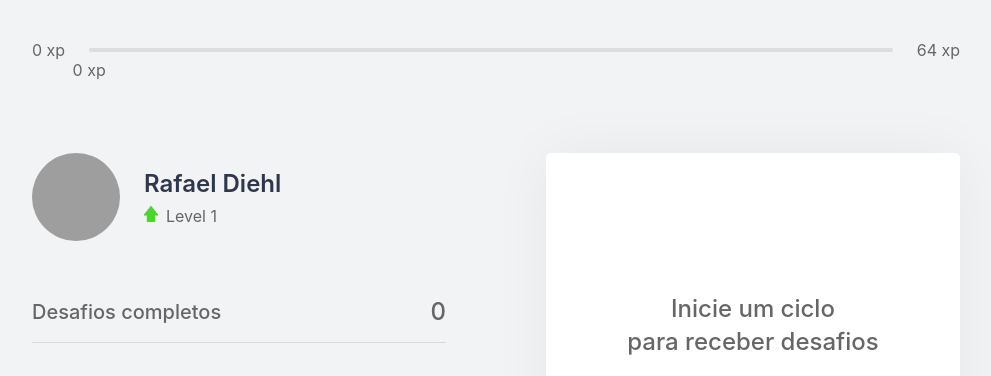
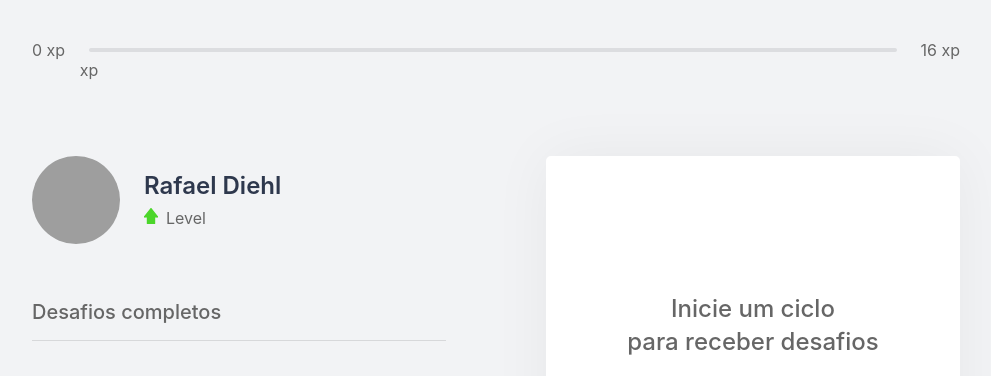
Before and after one commit to rafaeldiehl/move.it, a Next.js app: page / in a window 1280 px wide. Shown: the top 376 px of the page, without its empty margins (144-1135 px from the left). Built offline with nearby package versions, Linux system fonts and the light colour scheme; grey boxes are pictures that could not be loaded.

Commit message:
Fix bug full bar

```diff
--- a/src/contexts/ChallengesContext.tsx
+++ b/src/contexts/ChallengesContext.tsx
@@ -34,9 +34,9 @@ interface ChallengesProviderProps {
 export const ChallengesContext = createContext({} as ChallengesContextData);
 
 export function ChallengesProvider({ children, ...rest }: ChallengesProviderProps) {
-  const [level, setLevel] = useState(rest.level ?? 1);
-  const [currentExperience, setCurrentExperience] = useState(rest.currentExperience ?? 0);
-  const [challengesCompleted, setChallengesCompleted] = useState(rest.challengesCompleted ?? 0);
+  const [level, setLevel] = useState(rest.level);
+  const [currentExperience, setCurrentExperience] = useState(rest.currentExperience);
+  const [challengesCompleted, setChallengesCompleted] = useState(rest.challengesCompleted);
 
   const [activeChallenge, setActiveChallenge] = useState(null);
   const [isLevelUpModal, setIsLevelUpModal] = useState(false);
```
